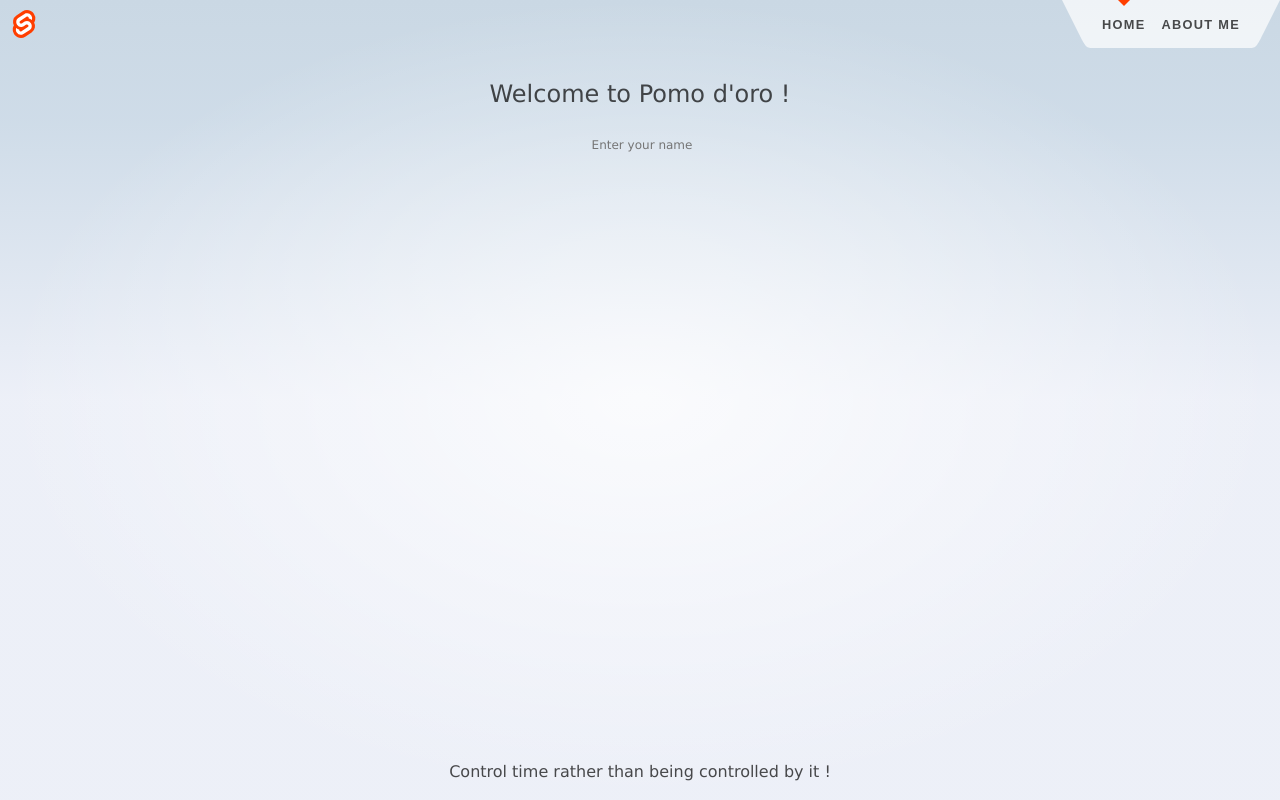
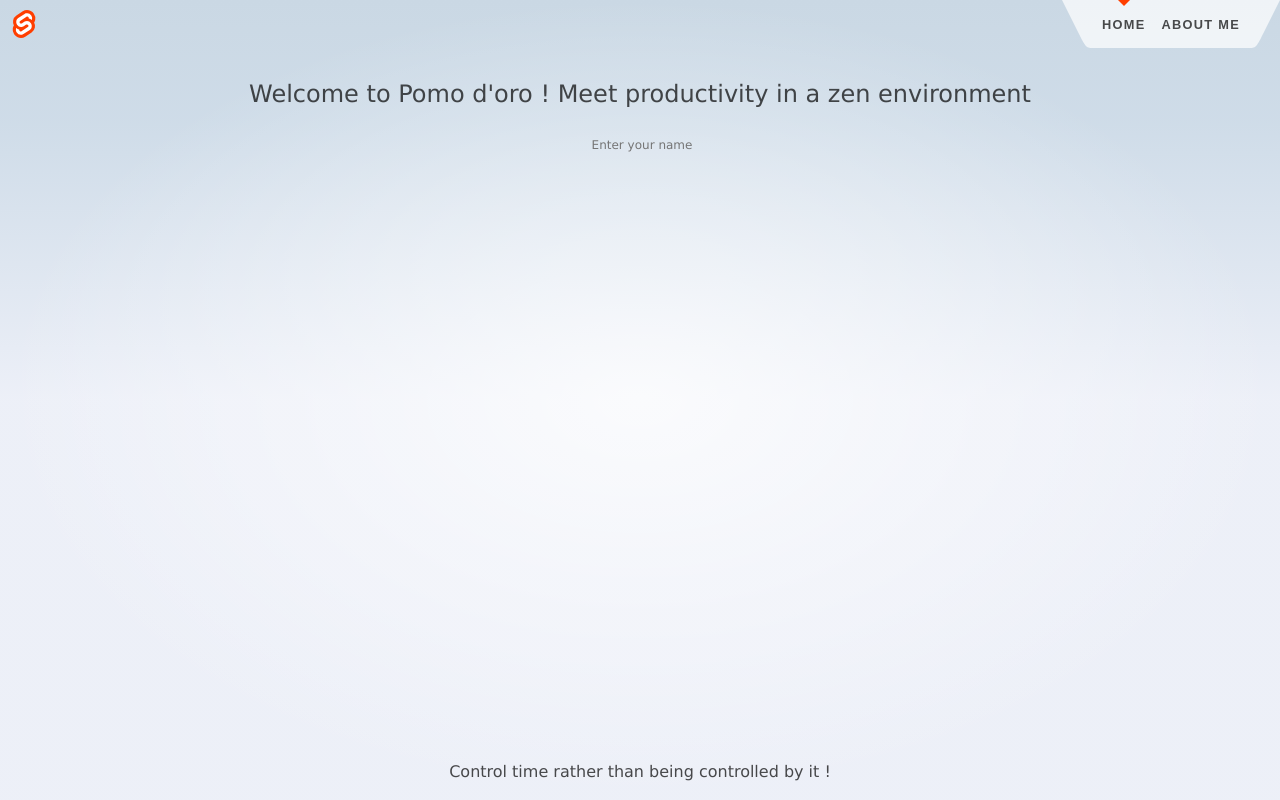
Before and after one commit to anotheropensourcefan/sveltekit-is-amazing, a SvelteKit app: page / in a window 1280 px wide. Built offline with nearby package versions, Linux system fonts and the light colour scheme.

Commit message:
Update +page.svelte

```diff
--- a/src/routes/+page.svelte
+++ b/src/routes/+page.svelte
@@ -49,7 +49,7 @@ function setRandom(number = 1) {
 let messageTime = "";
 
 const arrayMessageFirstVisit = [
-	"Welcome to Pomo d'oro !",
+	"Welcome to Pomo d'oro ! Meet productivity in a zen environment",
 	"Discover Pomo d'oro, your companion for time tracking",
 	"Never miss a break with Pomo d'oro",
 	"Say hi to productivity ! Say hi to Pomo d'oro !",
@@ -508,9 +508,12 @@ function handleClick() {
 </p>
 {/if}
 
+
 <audio id='beep' bind:this={cuckoo} >
-<source src='src/lib/images/cuckoo_1.mp3' />
-<source src='src/lib/images/cuckoo_1.wav' />
+<source src='
+sveltekit-is-amazing/src/lib/images/cuckoo_1.mp3' />
+<source src='
+sveltekit-is-amazing/src/lib/images/cuckoo_1.wav' />
 </audio>
 
 <style>
```
